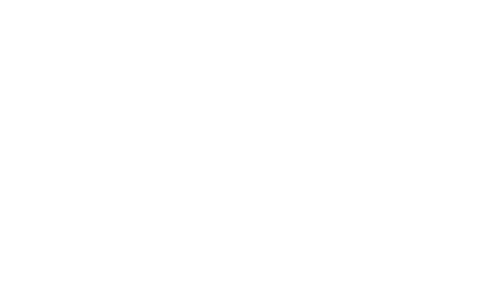
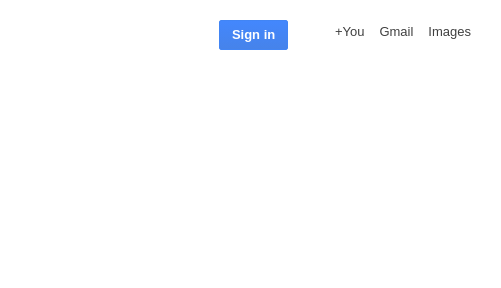
Before and after one commit to edgar-/google-homepage, a plain HTML site: page index.html in a window 1280 px wide. Shown: the top 288 px of the page, 779-1280 px from the left. Drawn offline with Linux system fonts and the light colour scheme.

Commit message:
Updated index.html & style

```diff
--- a/css/style.css
+++ b/css/style.css
@@ -1,3 +1,94 @@
+
+#global-nav {
+  position: absolute;
+  top: 20px;
+  right: 0;
+  width: 100%;
+  font-size: 13px;
+  float: right;
+  display: flex;
+}
+.nav-bar {
+  width: 100%;
+  min-width: 315px;
+  padding-left: 30px;
+  padding-right: 30px;
+  position: relative;
+  text-align: right;
+  z-index: 986;
+  -webkit-align-items: center;
+  align-items: center;
+  -webkit-justify-content: flex-end;
+  justify-content: flex-end;
+  margin-left: 0!important;
+  margin-right: 0!important;
+  float: right;
+}
+
+#global-nav .global-right {
+
+  vertical-align: middle;
+  text-align: right;
+  padding-left: 15px;
+  vertical-align: middle;
+  float: right;
+  -webkit-flex: 0 1 auto;
+  flex: 0 1 auto;
+  -webkit-flex: 0 1 main-size;
+  flex: 0 1 main-size;
+  display: -webkit-flex;
+  display: flex;
+}
+
+.nav-link {
+  overflow: hidden;
+  display: inline-block;
+  vertical-align: middle;
+  text-align: right;
+  -webkit-flex: 0 1 auto;
+  flex: 0 1 auto;
+  -webkit-flex: 0 1 main-size;
+  flex: 0 1 main-size;
+  text-overflow: ellipsis;
+  line-height: 24px;
+  outline: none;
+  font-family: arial,sans-serif;
+  color: #404040;
+  text-decoration: none;
+}
+#global-nav .global-right:first-child {
+  padding-left: 0;
+}
+
+#sign-in-button {
+  line-height: normal;
+  text-align: right;
+  min-width: 116px;
+  float: right;
+}
+
+#sign-in-button a.login {
+  line-height: normal;
+  float: right;
+  text-align: right;
+  color: #fff;
+  cursor: default;
+  font-family: arial,sans-serif;
+  text-decoration: none;
+
+  border: 1px solid #4285f4;
+  font-weight: bold;
+  outline: none;
+  background: #4285f4;
+  background: -webkit-linear-gradient(top,#4387fd,#4683ea);
+  background: linear-gradient(top,#4387fd,#4683ea);
+
+  line-height: 28px;
+  padding: 0 12px;
+  -webkit-border-radius: 2px;
+  border-radius: 2px;
+}
+
 #logo {
     height:231px;margin-top:80px
 }
--- a/index.html
+++ b/index.html
@@ -11,6 +11,27 @@
   </head>
 
   <body class="hp vasq" bgcolor="#fff" id="google-search" link="#12c" text="#222" vlink="#61c">
+    <div id="global-nav">
+      <div class="nav-bar" activated="1" style="min-width: 238px;">
+        <div class="global-right global">
+          <div class="nav global-right gb_na global">
+            <a class="nav-link global-right" href="https://plus.google.com/" data-pid="119">+You</a>
+          </div>
+          <div class="nav global-right">
+            <a class="nav-link" href="https://mail.google.com/mail/" data-pid="23">Gmail</a>
+          </div>
+          <div class="nav global-right">
+            <a class="nav-link" href="https://www.google.com/imghp">Images</a>
+          </div>
+        </div>
+        <div id="sign-in-button" class="global global-right">
+
+          <a class="login" id="nav-login" href="https://accounts.google.com/ServiceLogin?hl=en&amp;continue=https://www.google.com/" target="_top">Sign in</a>
+
+        </div>
+      </div>
+    </div>
+
     <div class="content" id="main">
       <span class="ctr-p" id="body">
         <center>
```
